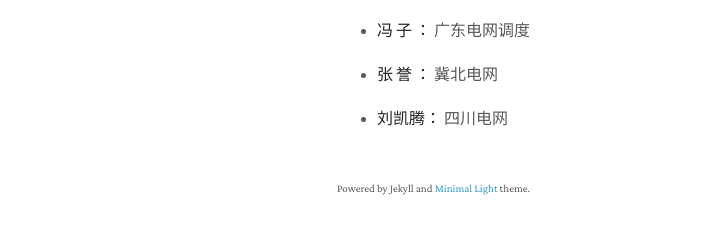
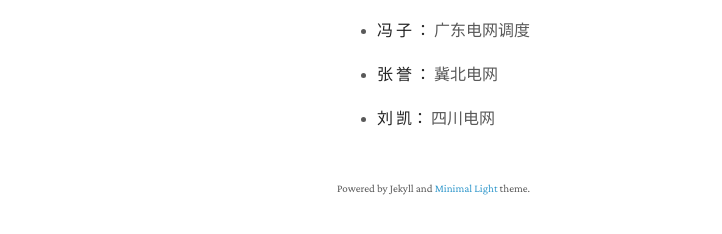
Before and after one commit to IntelligentEnergy/IntelligentEnergy.github.io, a Jekyll site: the page built from index.md, in a window 1280 px wide and 900 px high, scrolled down 5006 px. Shown: the part 631-865 px from the top of the window, without its empty margins (133-855 px from the left). Built offline with Jekyll 4.4.1, drawn with Linux system fonts in a browser that asks for light colours; nearby versions of some CDN libraries; a style sheet for code colours, icons or effects is not loaded; our own code applies the rules of GitHub Pages for plain Markdown files.

Commit message:
Update index.md

```diff
--- a/index.md
+++ b/index.md
@@ -134,4 +134,4 @@ layout: homepage
 
 - **张 誉 ：** 冀北电网
 
-- **刘凯腾：** 四川电网
+- **刘 凯：** 四川电网
```
